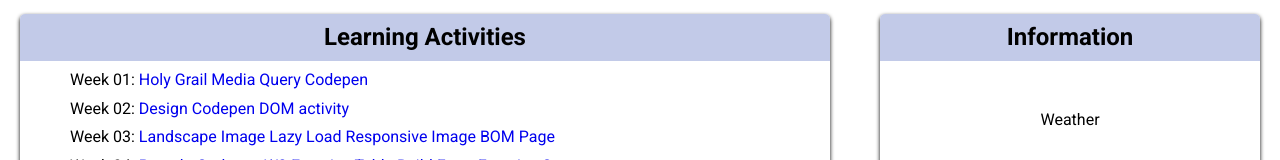
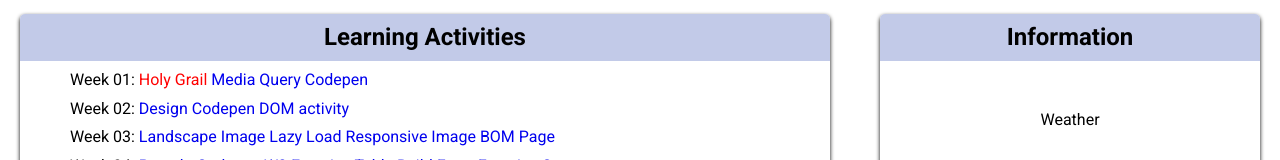
Before and after one commit to allredty/wdd230, a plain HTML site: page index.html in a window 1280 px wide. In both pictures the pointer is over the link "Holy Grail". Shown: the part 1121-1281 px from the top of the page. Drawn offline with Linux system fonts and the light colour scheme.

Commit message:
made the links change with hover

```diff
--- a/styles/base.css
+++ b/styles/base.css
@@ -146,6 +146,10 @@ li {
     margin-bottom: 10px;
 }
 
+li a:hover {
+    color: red;
+}
+
 li a {
     text-decoration: none;
 }
```
